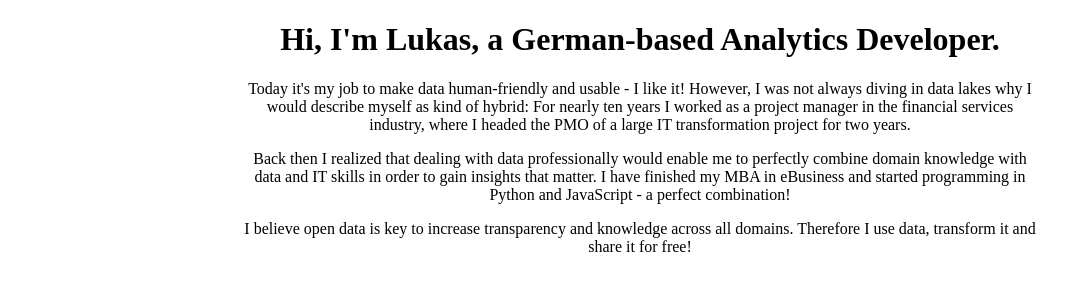
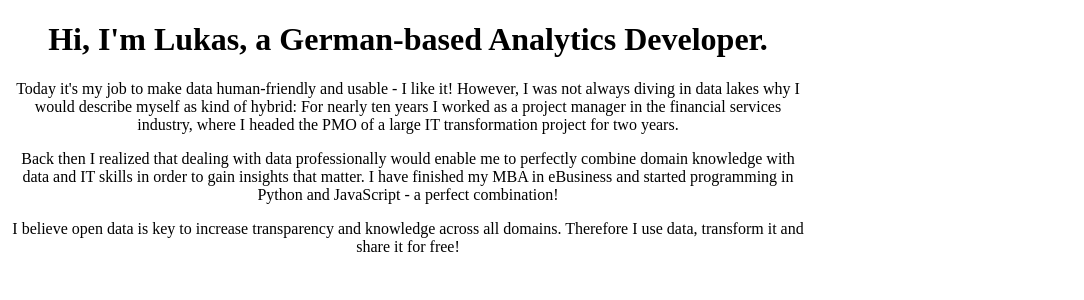
Before and after one commit to lukasbelka/lukasbelka-d, a SvelteKit app: page / in a window 1280 px wide. Shown: the top 300 px of the page, without its empty margins (0-1084 px from the left). Built offline with nearby package versions, Linux system fonts and the light colour scheme.

Commit message:
routing tested

```diff
--- a/src/routes/+page.svelte
+++ b/src/routes/+page.svelte
@@ -20,9 +20,9 @@
 <style>
 
 .main {
-    margin: auto;
+    margin: 20 auto;
     max-width: 800px;
-    padding: 0 50px 0 50px;
+    display: block;
     text-align: center;
 }
 </style>
```
